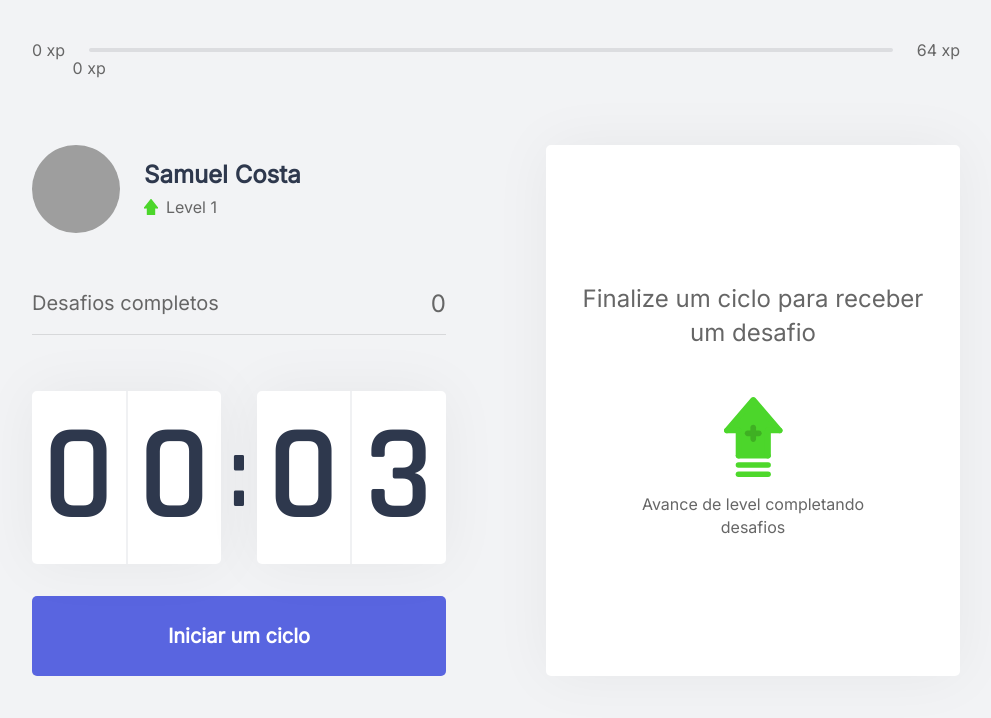
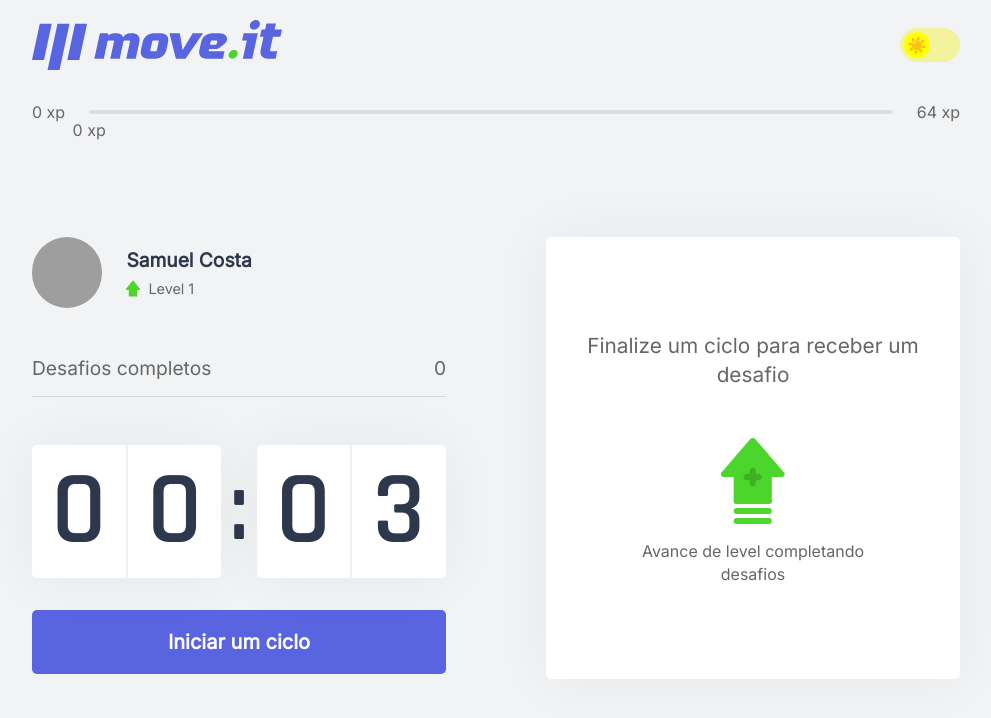
Before and after one commit to SamuelCosta22/nlw-4ed-react, a Next.js app: page / in a window 1280 px wide. Shown: the top 718 px of the page, without its empty margins (144-1135 px from the left). Built offline with nearby package versions, Linux system fonts and the light colour scheme; grey boxes are pictures that could not be loaded.

Commit message:
add: switch for light or dark mode

```diff
--- a/src/app/page.tsx
+++ b/src/app/page.tsx
@@ -5,10 +5,13 @@ import { Countdown } from "@/components/Countdown";
 import { ChallengeBox } from "@/components/ChallengeBox";
 
 import styles from '../styles/pages/Home.module.css'
+import { Header } from "@/components/Header";
+
 
 export default function Home() {
   return (
     <div className={styles.container}>
+      <Header />
       <ExperienceBar />
 
       <section>
--- a/src/components/ChallengeBox.tsx
+++ b/src/components/ChallengeBox.tsx
@@ -14,7 +14,7 @@ export function ChallengeBox(){
                 <div className={styles.challengeActive}>
                     <header>Ganhe {activeChallenge.amount} xp</header>
                     <main>
-                        <img src={`icons/${activeChallenge.type}.svg`} alt="" />
+                        <img className='w-[6rem]' src={`icons/${activeChallenge.type}.svg`} alt="" />
                         <strong>Novo Desafio</strong>
                         <p>{activeChallenge.description}</p>
                     </main>
--- /dev/null
+++ b/src/components/Header.tsx
@@ -0,0 +1,10 @@
+import { ThemeSwitcher } from "@/components/ThemeSwitcher";
+
+export function Header(){
+    return(
+        <div className="flex items-center justify-between -mt-5 mb-8">
+            <img src="logo-full.svg" alt="" />
+            <ThemeSwitcher />
+        </div>
+    )
+}
--- /dev/null
+++ b/src/components/ThemeSwitcher.tsx
@@ -0,0 +1,29 @@
+'use client'
+
+import { useState, useEffect } from 'react';
+import styles from '../styles/components/Themeswitcher.module.css'
+
+export function ThemeSwitcher(){
+    const [isDarkMode, setIsDarkMode] = useState(false);
+
+    useEffect(() => {
+        if(isDarkMode){
+            document.documentElement.classList.add('dark-mode');
+        } else {
+            document.documentElement.classList.remove('dark-mode');
+        }
+    }, [isDarkMode]);
+
+    const toggleDarkMode = () => {
+        setIsDarkMode(!isDarkMode);
+    };
+
+    return(
+        <div>
+            <label className={styles.switch}>
+                <input type="checkbox" checked={isDarkMode} onChange={toggleDarkMode} />
+                <span className={styles.slider}></span>
+            </label>
+        </div>
+    )
+}
--- a/src/styles/components/ChallengeBox.module.css
+++ b/src/styles/components/ChallengeBox.module.css
@@ -1,6 +1,6 @@
 .challengeBoxContainer{
-    height: 100%;
-    background: var(--white);
+    height: 95%;
+    background: var(--box-color);
     border-radius: 5px;
     box-shadow: 0 0 60px rgba(0, 0, 0, 0.05);
     padding: 1.5rem 2rem;
@@ -10,6 +10,7 @@
     justify-content: center;
     text-align: center;
     align-items: center;
+    margin-top: 1.8rem;
 }
 
 .challengeNotActive{
@@ -18,7 +19,7 @@
     align-items: center;
 }
 .challengeNotActive strong{
-    font-size: 1.5rem;
+    font-size: 1.3rem;
     font-weight: 500;
     line-height: 1.4;
 }
@@ -32,6 +33,7 @@
 }
 .challengeNotActive p img{
     margin-bottom: 1rem;
+    width: 4rem;
 }
 
 .challengeActive{
@@ -55,7 +57,7 @@
 }
 .challengeActive main strong{
     font-weight: 600;
-    font-size: 2rem;
+    font-size: 1.7rem;
     color: var(--title);
     margin: 1.5rem 0 1rem;
 }
--- a/src/styles/components/CompletedChallenges.module.css
+++ b/src/styles/components/CompletedChallenges.module.css
@@ -3,7 +3,7 @@
     align-items: center;
     justify-content: space-between;
 
-    margin: 3.5rem 0;
+    margin: 3rem 0;
     padding-bottom: 1rem;
     border-bottom: 1px solid #d7d8da;
 
@@ -11,9 +11,9 @@
 }
 
 .completedChallengesContainer span:first-child{
-    font-size: 1.25rem;
+    font-size: 1.2rem;
 }
 
 .completedChallengesContainer span:last-child{
-    font-size: 1.5rem;
+    font-size: 1.2rem;
 }
--- a/src/styles/components/Countdown.module.css
+++ b/src/styles/components/Countdown.module.css
@@ -12,10 +12,10 @@
     align-items: center;
     justify-content: space-evenly;
 
-    background: var(--white);
+    background: var(--box-color);
     box-shadow: 0 0 60px rgba(0, 0, 0, 0.05);
     border-radius: 5px;
-    font-size: 8.5rem;
+    font-size: 6.5rem;
     text-align: center;
 }
 
@@ -31,13 +31,13 @@
 }
 
 .countdownContainer > span{
-    font-size: 6.25rem;
+    font-size: 6rem;
     margin: 0 0.5rem;
 }
 
 .countdownButton{
     width: 100%;
-    height: 5rem;
+    height: 4rem;
     margin-top: 2rem;
     display: flex;
     align-items: center;
@@ -56,7 +56,7 @@
 }
 
 .countdownButtonActive{
-    background: var(--white);
+    background: var(--box-color);
     color: var(--title);
 }
 .countdownButtonActive:not(:disabled):hover{
@@ -64,7 +64,7 @@
     color: var(--white);
 }
 .countdownButton:disabled{
-    background: var(--white);
+    background: var(--box-color);
     color: var(--title);
     cursor: not-allowed;
 }
--- a/src/styles/components/Profile.module.css
+++ b/src/styles/components/Profile.module.css
@@ -1,11 +1,12 @@
 .profileContainer{
     display: flex;
     align-items: center;
+    margin-top: 1.8rem;
 }
 
 .profileContainer > img{
-    width: 5.5rem;
-    height: 5.5rem;
+    width: 4.4rem;
+    height: 4.4rem;
     border-radius: 50%;
 }
 
@@ -14,7 +15,7 @@
 }
 
 .profileContainer div strong{
-    font-size: 1.5rem;
+    font-size: 1.2rem;
     font-weight: 600;
     color: var(--title);
 }
@@ -24,7 +25,7 @@
 }
 
 .profileContainer div p{
-    font-size: 1rem;
+    font-size: 0.9rem;
     margin-top: 0.5rem;
 }
 
--- /dev/null
+++ b/src/styles/components/Themeswitcher.module.css
@@ -0,0 +1,55 @@
+/* Estilos do switch personalizado */
+.switch {
+    position: relative;
+    display: inline-block;
+    width: 60px;
+    height: 34px;
+}
+
+.switch input {
+    opacity: 0;
+    width: 0;
+    height: 0;
+}
+
+/* Estilo do slider com bordas arredondadas */
+.slider {
+    position: absolute;
+    cursor: pointer;
+    top: 0;
+    left: 0;
+    right: 0;
+    bottom: 0;
+    background-color: rgb(243, 243, 157);
+    transition: 0.4s;
+    border-radius: 34px;  /* Bordas arredondadas */
+}
+
+.slider:before {
+    position: absolute;
+    content: '☀️'; /* Ícone de sol para light mode */
+    height: 26px;
+    width: 26px;
+    left: 4px;
+    bottom: 4px;
+    background-color: yellow;
+    border-radius: 50%;
+    transition: 0.4s;
+    display: flex;
+    justify-content: center;
+    align-items: center;
+    font-size: 16px;
+}
+
+input:checked + .slider:before {
+    transform: translateX(26px);
+    content: '🌙'; /* Ícone de lua para dark mode */
+    background-color: #333;
+    color: white;
+}
+
+/* Mudança de cor do background quando ativo */
+input:checked + .slider {
+    background-color: #252525;
+    content: '☁️';
+}
--- a/src/styles/global.css
+++ b/src/styles/global.css
@@ -6,6 +6,7 @@
 
 :root{
     --white:#fff;
+    --box-color: #fff;
     --background: #F2F3F5;
     --gray-line: #DCDDE0;
     --text: #666666;
@@ -14,6 +15,21 @@
     --red: #E83F5B;
     --green: #4CD62B;
     --blue: #5965E0;
+    --blue-dark: #4953B8;
+    --blue-twitter: #2AA9E0;
+}
+
+.dark-mode:root{
+    --white:#fff;
+    --box-color: #666666;
+    --background: #343841;
+    --gray-line: #DCDDE0;
+    --text: #b1afaf;
+    --text-highlight: #717174;
+    --title: #F2F3F5;
+    --red: #E83F5B;
+    --green: #4CD62B;
+    --blue: #bbbbbb;
     --blue-dark: #4953B8;
     --blue-twitter: #2AA9E0;
 }
```
